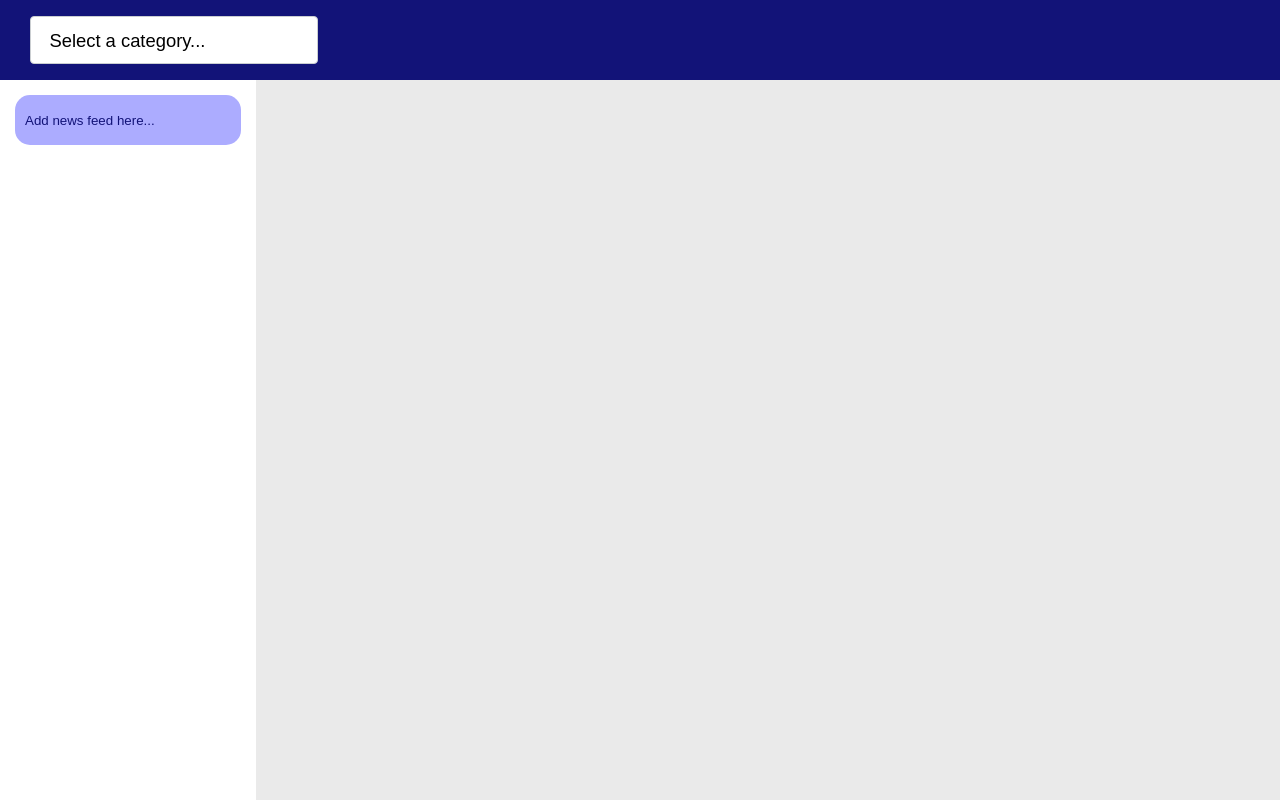
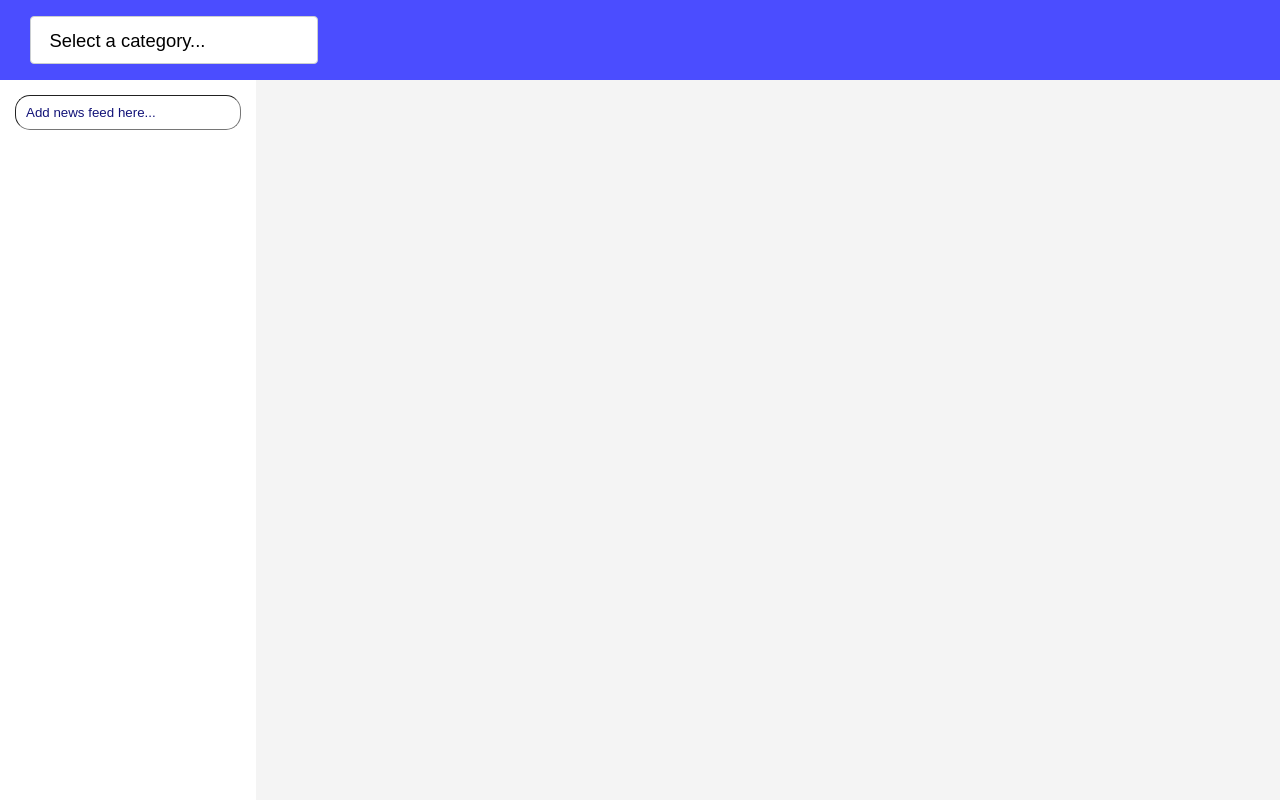
Before and after one commit to hannes888/Lolo-v5, a Flask app: template templates/news_feed.html in a window 1280 px wide. Run offline with Flask 3, Linux system fonts and the light colour scheme; the template is opened without the code that fills it, so the values that code supplies are empty.

Commit message:
Updated styling

```diff
--- a/static/styles.css
+++ b/static/styles.css
@@ -1,5 +1,5 @@
 body {
-    background-color: #eaeaea;  /* make the page background gray */
+    background-color: #f4f4f4;  /* make the page background gray */
     margin: 0;
 }
 
@@ -16,7 +16,7 @@ html {
     position: fixed;
     height: 80px;
     width: 100%;
-    background-color: #121378;
+    background-color: #4b4dff;
     display: flex;
     align-items: center;
     padding-left: 15px;
@@ -41,7 +41,7 @@ html {
 
 .category {
     border-radius: 15px;
-    background-color: #121378;
+    background-color: #4b4dff;
     position: absolute;
     margin-left: 10px;
     z-index: 2;
@@ -55,11 +55,12 @@ html {
     padding: 0 !important;
     color: white !important;
     margin: 0 !important;
+    font-size: 13px !important;
 }
 
 .article {
     width: 30%;
-    height: 25vh;
+    height: 35vh;
     border: none;
     border-radius: 0;
     margin: 10px;
@@ -85,12 +86,16 @@ html {
     width: 90%;
     padding-left: 20px;
     padding-right: 30px;
+    word-wrap: break-word; /* or overflow-wrap: break-word; */
+    word-break: normal;
 }
 
 .article p {
     padding: 10px;
     color: #666;
     flex: 0 0 auto;  /* allow the summary to take up remaining space */
+    word-wrap: break-word; /* or overflow-wrap: break-word; */
+    word-break: normal;
 }
 
 a:-webkit-any-link {
@@ -138,11 +143,11 @@ a:-webkit-any-link {
 
 #rounded-input {
     width: calc(100% - 30px);
-    height: 50px;
-    border: 0;
+    height: 35px;
+    border-width: 1px;
     border-radius: 15px; /* this creates the rounded edges */
     padding: 5px 10px;
-    background-color: rgb(172, 172, 255);
+    background-color: white;
     box-sizing: border-box;
     margin: 15px 15px 15px 15px;
 }
```
